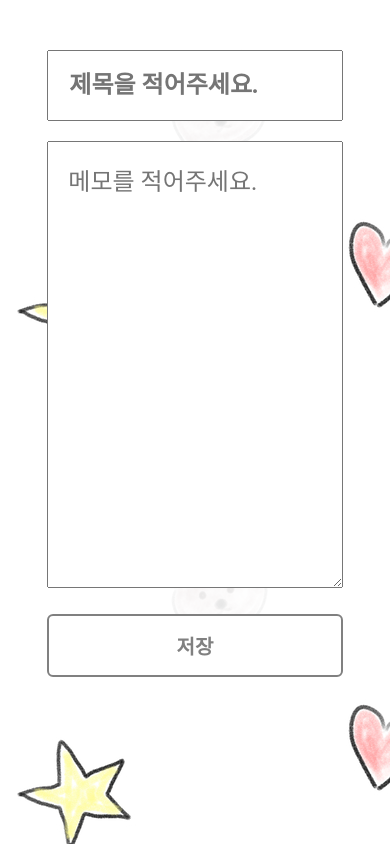
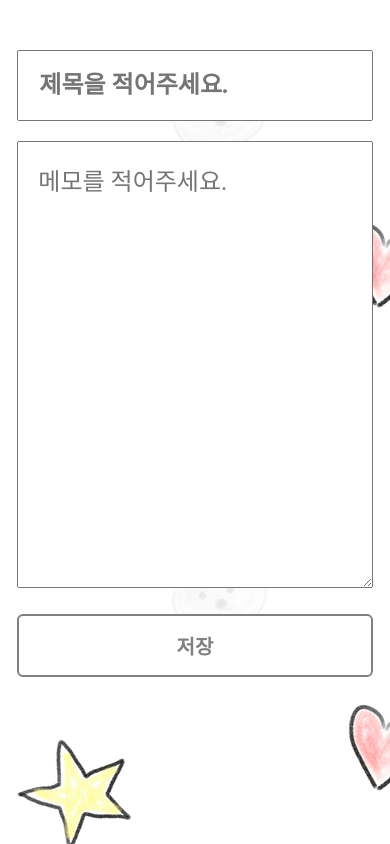
Before and after one commit to JoWonYeong/memo-list, a plain HTML site: page index.html in a window 390 px wide. Drawn offline with Linux system fonts and the light colour scheme; a web font is replaced by a local one.

Commit message:
화면크기조정

```diff
--- a/style.css
+++ b/style.css
@@ -29,7 +29,9 @@ button {
 .main {
   display: flex;
   margin: auto;
-  width: 70%;
+  /* width: 70%; */
+  width: 1224px;
+  max-width: calc(100% - 60px);
   /* box-shadow: inset 0px 0px 0px 2px lightcoral; */
   margin-top: 20px;
   font-size: 22px;
@@ -119,12 +121,13 @@ button {
   .main {
     flex-direction: column;
     width: 95%;
+    max-width: none;
   }
   .memo-pad {
-    padding: 30px;
     width: 100%;
   }
   .memo-list {
+    padding: 0;
     width: 100%;
     height: inherit;
     overflow: auto;
```
